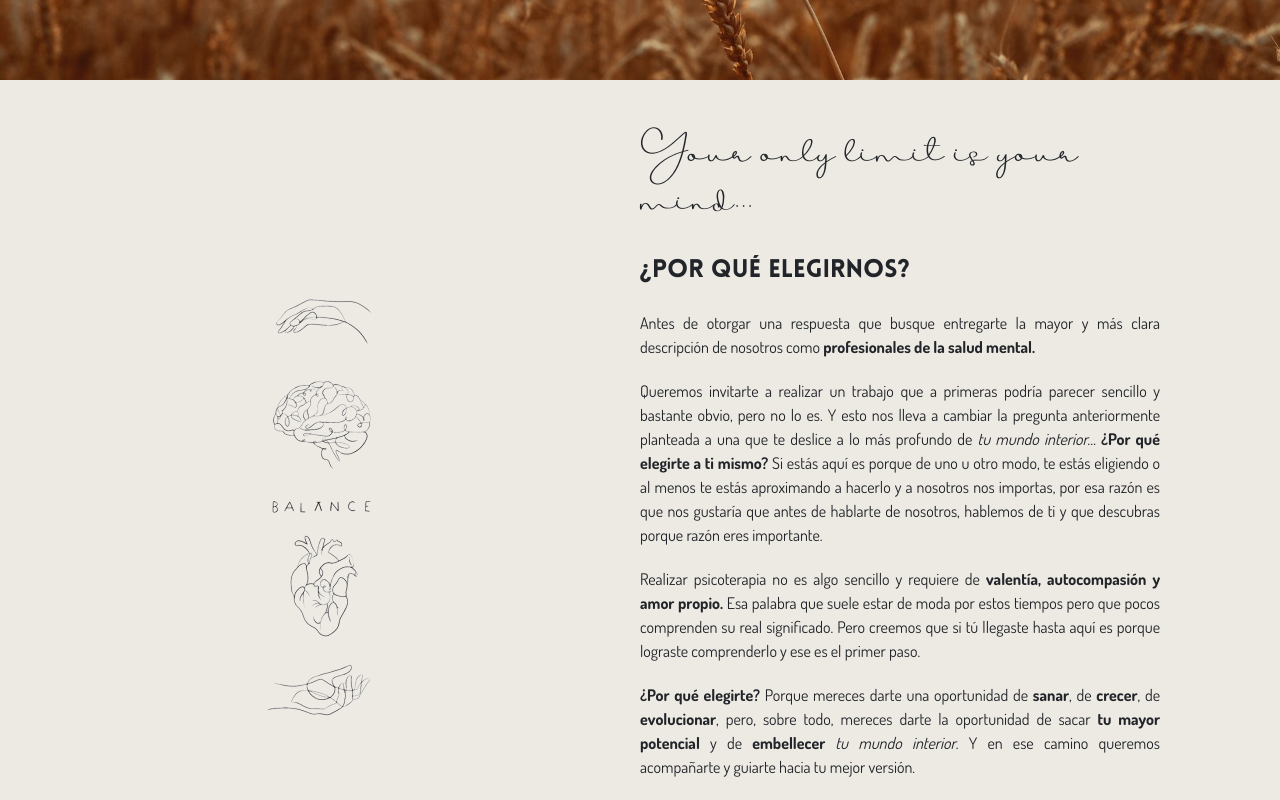
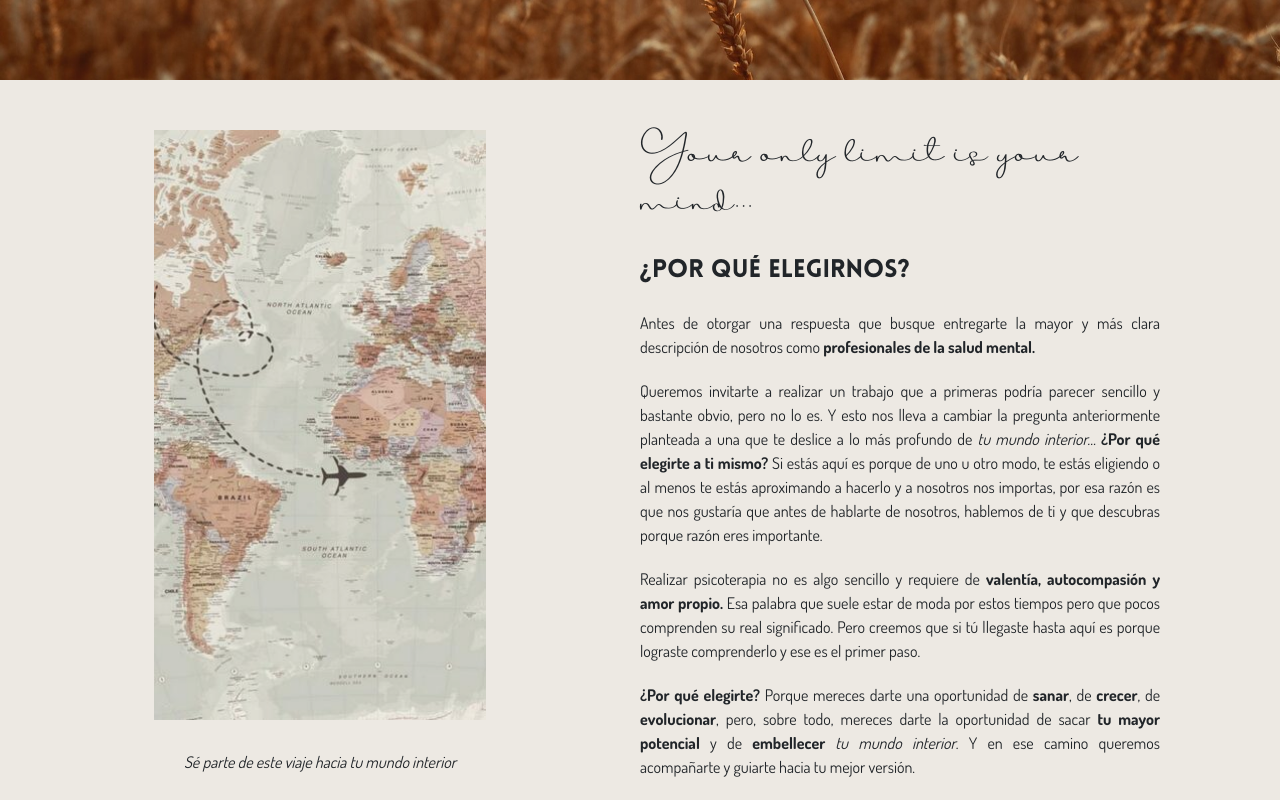
Before and after one commit to FacundoVillarroel/tumundointeriorweb, a React (Create React App) app: page / in a window 1280 px wide. Shown: the part 440-1240 px from the top of the page. Built offline with nearby package versions, Linux system fonts and the light colour scheme.

Commit message:
[feature] - image section 1 changed

```diff
--- a/scss/_section1.scss
+++ b/scss/_section1.scss
@@ -16,8 +16,18 @@
       min-height: 100%;
       width: 50%;
       display: flex;
-      justify-content: center;
+      flex-direction: column;
+      justify-content: flex-start;
       align-items: center;
+      .mapImage{
+        opacity: .8;
+        height: 80%;
+      }
+      .mapQuote{
+        font-family: "dosisRegular";
+        font-style: italic;
+        padding-top: 30px;
+      }
     }
   }
   .homeDescriptionContainer{
--- a/src/App.css
+++ b/src/App.css
@@ -91,8 +91,16 @@ html a {
       min-height: 100%;
       width: 50%;
       display: flex;
-      justify-content: center;
+      flex-direction: column;
+      justify-content: flex-start;
       align-items: center; }
+      .section1Container .subtitleContainer .imageSubtitleContainer .mapImage {
+        opacity: .8;
+        height: 80%; }
+      .section1Container .subtitleContainer .imageSubtitleContainer .mapQuote {
+        font-family: "dosisRegular";
+        font-style: italic;
+        padding-top: 30px; }
   .section1Container .homeDescriptionContainer {
     width: 50%;
     padding-right: 120px; }
--- a/src/components/section1/Section1.js
+++ b/src/components/section1/Section1.js
@@ -1,5 +1,5 @@
 import React from 'react';
-import image from "../../images/section1Image.png"
+import image from "../../images/mapImage.jpg"
 
 const Section1 = () => {
   return (
@@ -8,7 +8,8 @@ const Section1 = () => {
       </div>
       <div className='subtitleContainer'>
         <div className='imageSubtitleContainer'>
-          <img src={image} alt="Balance entre el cerebro y el corazon"/>
+          <img src={image} alt="Balance entre el cerebro y el corazon" className='mapImage'/>
+          <p className='mapQuote'>Sé parte de este viaje hacia tu mundo interior</p>
         </div>
         <div className='homeDescriptionContainer'>
           <h3 className='homeDescriptiontitleDecorative'> Your only limit is your mind...</h3>
```
Also changed, not shown: src/images/mapImage.jpg (added).
